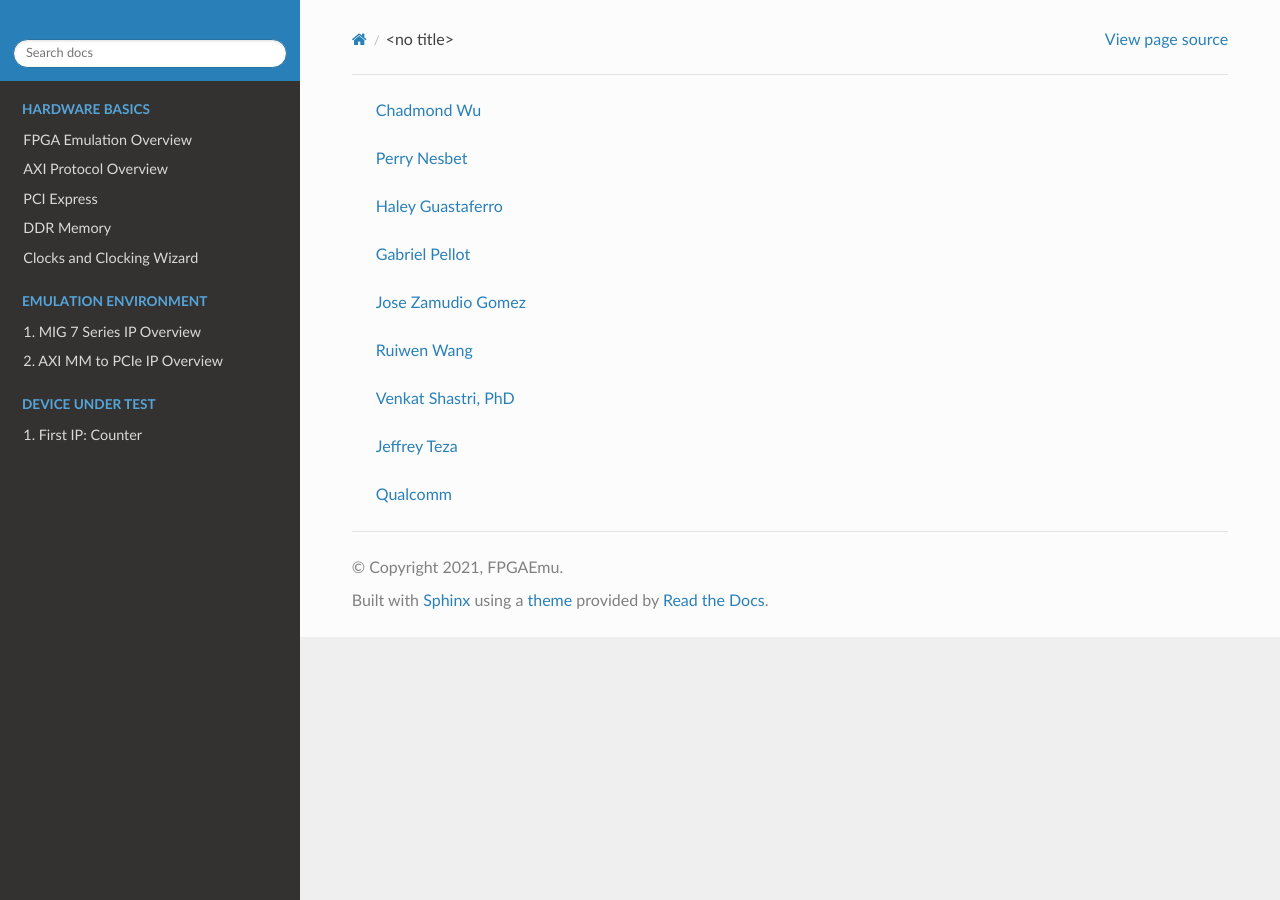
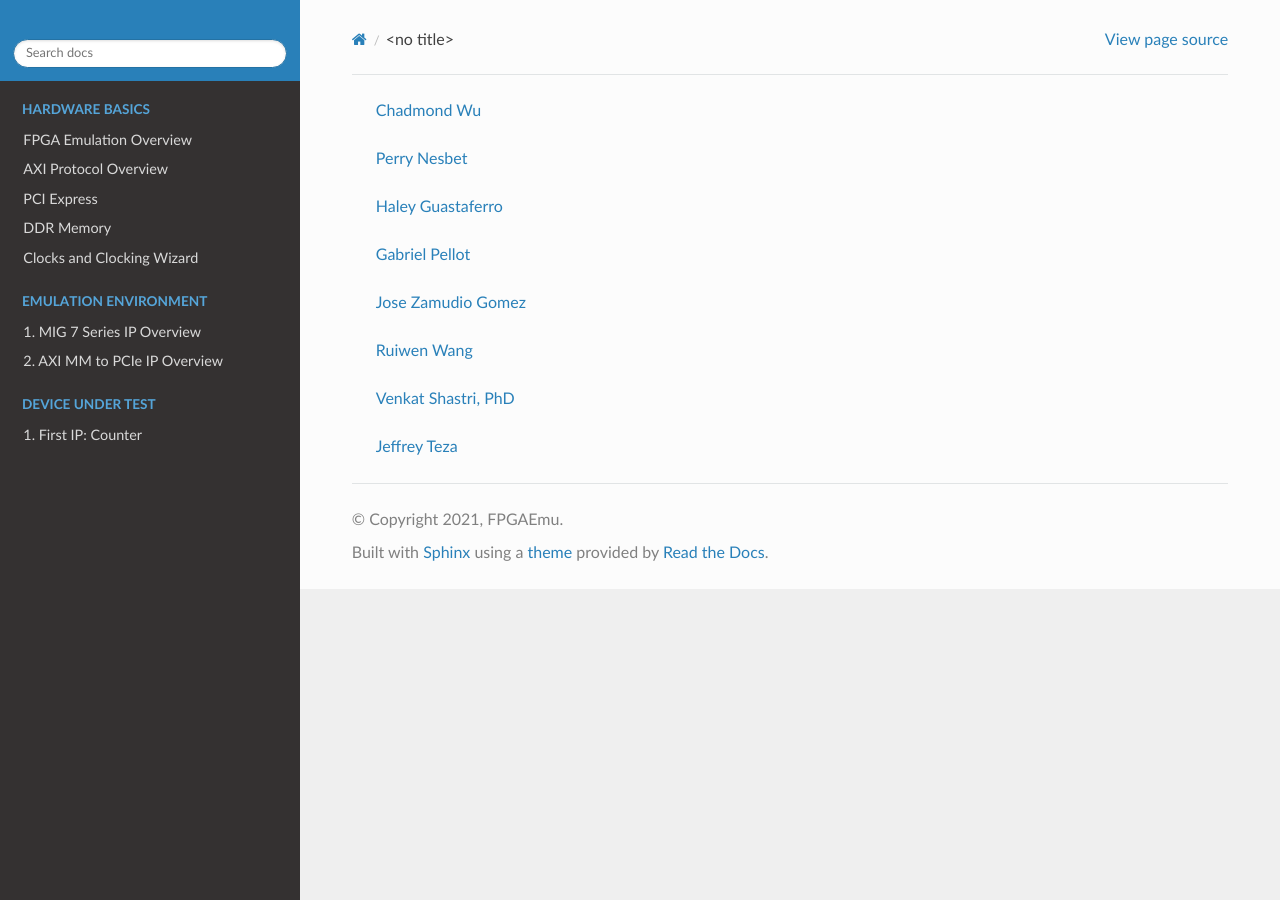
Before and after one commit to fpgaemu/fpgaemu, a Sphinx documentation site: the page built from docs/CONTRIBUTORS.rst, in a window 1280 px wide. Built offline with Sphinx 7.4.7 and the Read the Docs theme 2.0.0, drawn with Linux system fonts in a browser that asks for light colours.

Commit message:
Fix contributors

```diff
--- a/docs/CONTRIBUTORS.rst
+++ b/docs/CONTRIBUTORS.rst
@@ -1,10 +1,9 @@
 
- - `Chadmond Wu <https://github.com/chadmondwu>`__
+ - `Chadmond Wu <https://linkedin.com/in/chadmondwu>`__
  - `Perry Nesbet <https://linkedin.com/in/perry-nesbet-228abb17a>`__
  - `Haley Guastaferro <https://linkedin.com/in/haley-guastaferro>`__
- - `Gabriel Pellot <https://google.com>`__
- - `Jose Zamudio Gomez <https://google.com>`__
- - `Ruiwen Wang <https://google.com>`__
+ - `Gabriel Pellot <https://linkedin.com/in/gabriel-pellot-434271204>`__
+ - `Jose Zamudio Gomez <https://linkedin.com/in/jose-zamudio-041820118>`__
+ - `Ruiwen Wang <https://linkedin.com/in/ruiwen-wang-5350a716b>`__
  - `Venkat Shastri, PhD <https://www.sandiego.edu/engineering/faculty-and-staff/biography.php?profile_id=1753>`__
  - `Jeffrey Teza <https://linkedin.com/in/jeff-teza/>`__
- - `Qualcomm <https://linkedin.com/company/qualcomm/>`__
```
